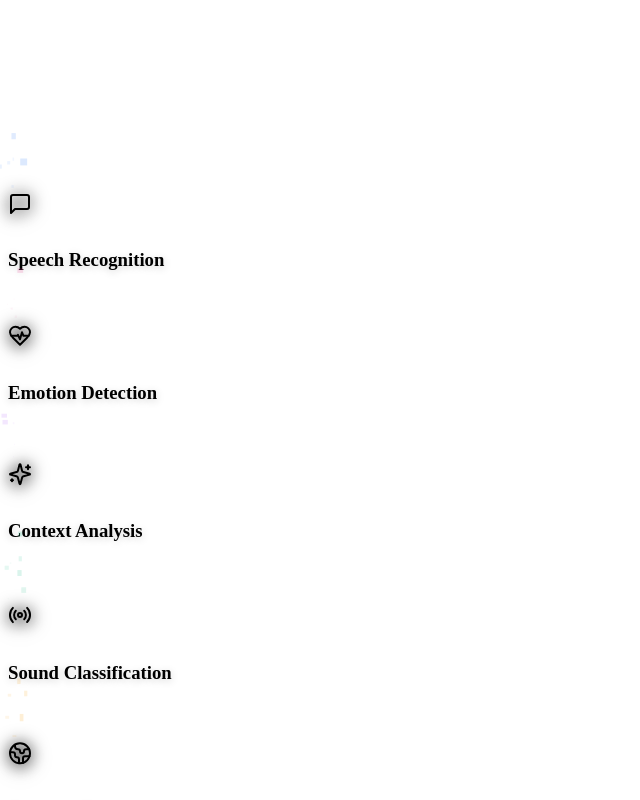
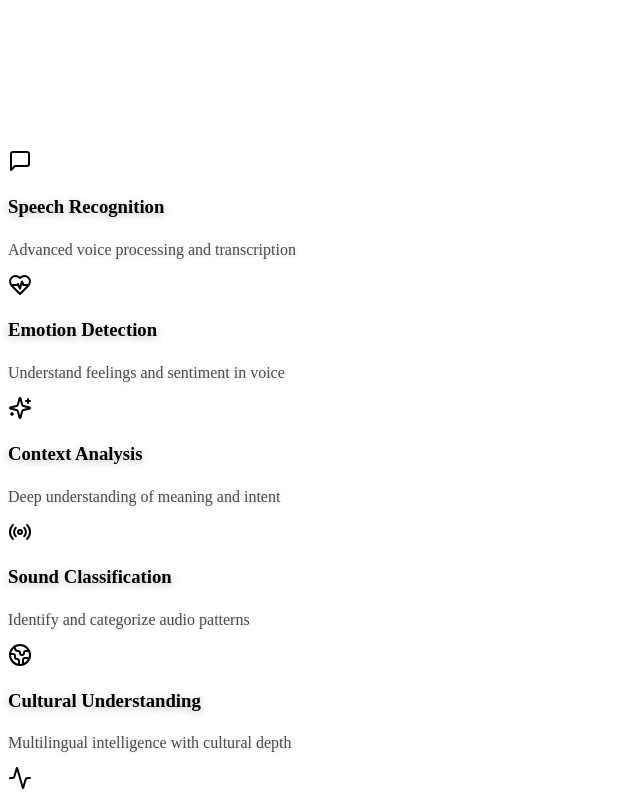
Before and after one commit to Rivalcoder/SIH-ALM-Frontend, a Next.js app: page /Landing in a window 1280 px wide. Shown: the part 1460-2260 px from the top of the page, without its empty margins (0-640 px from the left). Built offline with nearby package versions, Linux system fonts and the light colour scheme.

Commit message:
[Edit] Bugs

```diff
--- a/src/components/landing/Showcase.tsx
+++ b/src/components/landing/Showcase.tsx
@@ -148,274 +148,139 @@ function CapabilityOrb({
       }}
       className="group relative"
     >
-      {/* Dark background on hover - only in dark mode */}
+      {/* Main card container - circular glass orb */}
       <motion.div
-        className="absolute inset-0 rounded-3xl hidden dark:block bg-black/60 opacity-0 group-hover:opacity-100 transition-opacity duration-300 -z-10"
-      />
-
-      {/* Main orb container - ensure it's square for perfect circle */}
-      <motion.div
-        className="relative w-full aspect-square rounded-3xl overflow-hidden"
+        className="relative w-full aspect-square overflow-hidden rounded-full"
         animate={{
-          scale: expanded ? 1.03 : 1,
-          borderRadius: expanded ? "1.5rem" : "50%",
+          scale: expanded ? 1.02 : 1,
         }}
         transition={{
-          duration: 0.6,
+          duration: 0.3,
           ease: [0.16, 1, 0.3, 1],
         }}
       >
 
-        {/* Glass morphism surface - transparent in light mode, dark in dark mode */}
+        {/* Glass morphism surface - subtle circular highlight, very transparent */}
         <motion.div
-          className="absolute inset-0 backdrop-blur-xl border"
+          className="absolute inset-0 backdrop-blur-xl border rounded-full"
           style={{
             background: expanded
-              ? "transparent"
-              : "transparent",
-            borderColor: `${capability.glowColor}40`,
-            boxShadow: `0 4px 16px ${capability.glowColor}30`,
+              ? `radial-gradient(circle at 50% 30%, rgba(255,255,255,0.16), transparent 60%), radial-gradient(circle, rgba(0,0,0,0.9), rgba(0,0,0,1))`
+              : "radial-gradient(circle at 50% 120%, rgba(255,255,255,0.06), transparent 75%)",
+            borderColor: `${capability.glowColor}22`,
+            boxShadow: expanded
+              ? `0 0 32px ${capability.glowColor}55`
+              : `0 0 10px ${capability.glowColor}25`,
           }}
         />
-        {/* Dark mode overlay - dark background on hover */}
+
+        {/* Pulsing outline around card when hovered - circular */}
         <motion.div
-          className="absolute inset-0 backdrop-blur-xl border hidden dark:block"
+          className="absolute inset-0 rounded-full pointer-events-none"
           style={{
-            background: expanded
-              ? "rgba(0, 0, 0, 0.4)"
-              : "transparent",
+            border: "1px solid",
             borderColor: `${capability.glowColor}40`,
-            boxShadow: `0 4px 16px ${capability.glowColor}30`,
           }}
-          transition={{ duration: 0.3 }}
+          animate={expanded
+            ? {
+                opacity: [0.45, 0, 0.45],
+                scale: [1, 1.03, 1],
+              }
+            : {
+                opacity: 0,
+                scale: 1,
+              }}
+          transition={{
+            duration: 1.4,
+            repeat: expanded ? Infinity : 0,
+            ease: "easeOut",
+          }}
         />
 
 
-        {/* Floating particles */}
-        {[...Array(8)].map((_, i) => (
+        {/* Content */}
+        <div className="relative z-10 h-full flex flex-col items-center justify-center p-6 text-center">
+          {/* Icon + label */}
           <motion.div
-            key={i}
-            className="absolute rounded-full"
-            style={{
-              width: `${4 + Math.random() * 4}px`,
-              height: `${4 + Math.random() * 4}px`,
-              background: capability.glowColor,
-              left: `${Math.random() * 100}%`,
-              top: `${Math.random() * 100}%`,
-            }}
+            className="relative mb-4 flex flex-col items-center"
             animate={{
-              y: [0, -30, 0],
-              x: [0, (Math.random() - 0.5) * 40, 0],
-              opacity: [0, expanded ? 0.8 : 0.3, 0],
-              scale: [0, 1, 0],
+              y: expanded ? -4 : 0,
             }}
             transition={{
-              duration: 3 + Math.random() * 2,
-              repeat: Infinity,
-              delay: i * 0.3,
-              ease: "easeInOut",
-            }}
-          />
-        ))}
-
-        {/* Content */}
-        <div className="relative z-10 h-full flex flex-col items-center justify-center p-6 text-center">
-          {/* Icon with morphing container */}
-          <motion.div
-            className="relative mb-6"
-            animate={{
-              y: expanded ? 0 : [0, -12, 0],
-              scale: expanded ? 1.2 : 1,
-            }}
-            transition={{
-              y: {
-                duration: 4,
-                repeat: Infinity,
-                ease: "easeInOut",
-                delay: index * 0.2,
-              },
-              scale: {
-                duration: 0.5,
+              duration: 0.25,
               ease: [0.23, 1, 0.32, 1],
-              },
-            }}
-          >
-            {/* Pulsing orb rings - visible pulse only */}
-            {[...Array(3)].map((_, i) => (
-              <motion.div
-                key={i}
-                className="absolute inset-0 rounded-full border-2 pointer-events-none"
-                style={{
-                  borderColor: capability.glowColor,
-                  left: `${-i * 20}px`,
-                  top: `${-i * 20}px`,
-                  right: `${-i * 20}px`,
-                  bottom: `${-i * 20}px`,
-                  filter: `drop-shadow(0 0 ${4 + i * 2}px ${capability.glowColor})`,
-                }}
-                animate={{
-                  scale: [1, 1.5 + i * 0.3, 1],
-                  opacity: [0.8 - i * 0.2, 0, 0.8 - i * 0.2],
-                }}
-                transition={{
-                  duration: 2.5 + i * 0.5,
-                  repeat: Infinity,
-                  ease: "easeOut",
-                  delay: i * 0.3 + index * 0.1,
-                }}
-              />
-            ))}
-
-            {/* Icon container with morphing shape - transparent background */}
-            <motion.div
-              className="relative w-20 h-20 sm:w-24 sm:h-24 flex items-center justify-center"
-              animate={{
-                borderRadius: expanded ? "1rem" : "50%",
-                rotate: expanded ? [0, 360] : 0,
-                scale: expanded ? 1.1 : 1,
-              }}
-              transition={{
-                borderRadius: { duration: 0.5, ease: [0.16, 1, 0.3, 1] },
-                rotate: {
-                  duration: expanded ? 20 : 0,
-                  repeat: Infinity,
-                  ease: "linear",
-                },
-                scale: { duration: 0.4, ease: [0.16, 1, 0.3, 1] },
-              }}
-              style={{
-                background: "transparent",
-                boxShadow: expanded
-                  ? `0 0 50px ${capability.glowColor}80, 0 4px 12px ${capability.glowColor}40`
-                  : `0 0 30px ${capability.glowColor}50, 0 2px 8px ${capability.glowColor}30`,
             }}
           >
             <motion.div
+              className="relative w-20 h-20 sm:w-24 sm:h-24 flex items-center justify-center rounded-full border shadow-lg bg-background/5 dark:bg-background/20"
+              style={{
+                borderColor: `rgba(255,255,255,0.14)`,
+                boxShadow: expanded
+                  ? `0 0 36px ${capability.glowColor}75, 0 10px 26px rgba(0,0,0,0.55)`
+                  : `0 0 18px ${capability.glowColor}45, 0 6px 16px rgba(0,0,0,0.45)`,
+              }}
               animate={{
-                  rotate: expanded ? [0, -360] : 0,
+                scale: expanded ? [1, 1.05, 1] : 1,
               }}
               transition={{
-                  duration: expanded ? 15 : 0,
-                  repeat: Infinity,
-                  ease: "linear",
+                duration: expanded ? 1.6 : 0.3,
+                repeat: expanded ? Infinity : 0,
+                ease: "easeInOut",
               }}
             >
-                <Icon
-                  className={`h-10 w-10 sm:h-12 sm:w-12 ${capability.iconColor} relative z-10`}
+              {/* Pulsing glow behind icon when hovered */}
+              <motion.div
+                className="absolute inset-0 rounded-full"
                 style={{
-                    filter: "drop-shadow(0 4px 8px rgba(0,0,0,0.3)) drop-shadow(0 0 8px currentColor)",
+                  background: `radial-gradient(circle, ${capability.glowColor}40, transparent 70%)`,
+                }}
+                animate={expanded
+                  ? {
+                      scale: [1, 1.18, 1],
+                      opacity: [0.5, 0, 0.5],
+                    }
+                  : {
+                      scale: 1,
+                      opacity: 0,
+                    }}
+                transition={{
+                  duration: 1.8,
+                  repeat: expanded ? Infinity : 0,
+                  ease: "easeOut",
                 }}
               />
-              </motion.div>
-
-              {/* Inner glow - pulse effect only */}
-              <motion.div
-                className="absolute inset-0 rounded-full pointer-events-none"
-                style={{
-                  background: `radial-gradient(circle, ${capability.glowColor.replace('0.6', '0.4')}, transparent 70%)`,
-                }}
-                animate={{
-                  scale: [1, 1.5, 1],
-                  opacity: [0.4, 0.8, 0.4],
-                }}
-                transition={{
-                  duration: 2,
-                  repeat: Infinity,
-                  ease: "easeInOut",
-                }}
+              <Icon
+                className={`h-10 w-10 sm:h-12 sm:w-12 ${capability.iconColor}`}
               />
             </motion.div>
-          </motion.div>
-
-          {/* Text content with slide animation */}
-          <AnimatePresence mode="wait">
-            {expanded && (
-              <motion.div
-                initial={{ opacity: 0, y: 10, scale: 0.95 }}
-                animate={{ opacity: 1, y: 0, scale: 1 }}
-                exit={{ opacity: 0, y: 10, scale: 0.95 }}
-                transition={{ duration: 0.5, ease: [0.16, 1, 0.3, 1] }}
-                className="overflow-hidden"
-              >
             <motion.h3
-                  className="font-bold text-lg sm:text-xl mb-2 text-foreground"
+              className="font-bold text-sm sm:text-base mt-4 text-foreground"
               style={{
-                    textShadow: "0 2px 8px rgba(0,0,0,0.2)",
+                textShadow: "0 2px 8px rgba(0,0,0,0.3)",
               }}
-                  initial={{ opacity: 0 }}
+              initial={false}
               animate={{ opacity: 1 }}
-                  transition={{ delay: 0.1 }}
             >
               {capability.label}
             </motion.h3>
+          </motion.div>
 
+          {/* Description shown more on hover */}
           <motion.p
-                  className="text-sm sm:text-base mb-4 leading-relaxed font-semibold text-foreground/80"
+            className="text-xs sm:text-sm leading-relaxed text-foreground/80 max-w-xs mx-auto"
             style={{
-                    textShadow: "0 1px 4px rgba(0,0,0,0.15)",
+              textShadow: "0 1px 4px rgba(0,0,0,0.25)",
             }}
-                  initial={{ opacity: 0 }}
-                  animate={{ opacity: 1 }}
-                  transition={{ delay: 0.2 }}
+            initial={false}
+            animate={{
+              opacity: expanded ? 1 : 0.7,
+              y: expanded ? 0 : 4,
+            }}
+            transition={{ duration: 0.25, ease: "easeOut" }}
           >
             {capability.description}
           </motion.p>
-
-                <motion.div
-                  className="flex items-center justify-center gap-2 font-bold text-foreground/70"
-                  style={{
-                    textShadow: "0 1px 4px rgba(0,0,0,0.2)",
-                  }}
-                  initial={{ opacity: 0, x: -10 }}
-                  animate={{ opacity: 1, x: 0 }}
-                  transition={{ delay: 0.3 }}
-                >
-                  <span className="text-xs">Explore</span>
-                  <ArrowRight className="h-4 w-4" />
-                </motion.div>
-              </motion.div>
-            )}
-          </AnimatePresence>
-
-          {/* Compact label when not expanded */}
-          <AnimatePresence>
-            {!expanded && (
-              <motion.h3
-                initial={{ opacity: 0 }}
-                animate={{ opacity: 1 }}
-                exit={{ opacity: 0 }}
-                className="font-bold text-sm sm:text-base mt-4 text-foreground"
-                style={{
-                  textShadow: "0 2px 8px rgba(0,0,0,0.2)",
-                }}
-              >
-                {capability.label}
-              </motion.h3>
-            )}
-          </AnimatePresence>
         </div>
-
-        {/* Interactive light spot that follows mouse */}
-        {expanded && (
-          <motion.div
-            className="absolute rounded-full pointer-events-none"
-            style={{
-              width: "200px",
-              height: "200px",
-              background: `radial-gradient(circle, ${capability.glowColor}30, transparent 70%)`,
-              left: mousePosition.x - 100,
-              top: mousePosition.y - 100,
-            }}
-            animate={{
-              scale: [1, 1.2, 1],
-            }}
-            transition={{
-              duration: 2,
-              repeat: Infinity,
-              ease: "easeInOut",
-            }}
-          />
-        )}
       </motion.div>
     </motion.div>
   );
@@ -426,49 +291,11 @@ export function Showcase() {
 
   return (
     <section className="py-24 md:py-32 relative overflow-hidden">
-      {/* Animated mesh gradient background */}
+      {/* Mesh gradient background (static to improve scroll performance) */}
       <div className="absolute inset-0 overflow-hidden pointer-events-none">
-        <motion.div
-          className="absolute top-1/4 left-1/4 w-[500px] h-[500px] rounded-full bg-gradient-to-br from-blue-500/20 via-purple-500/20 to-pink-500/20 blur-3xl"
-          animate={{
-            x: [0, 100, 0],
-            y: [0, 50, 0],
-            scale: [1, 1.3, 1],
-            rotate: [0, 180, 360],
-          }}
-          transition={{
-            duration: 20,
-            repeat: Infinity,
-            ease: "easeInOut",
-          }}
-        />
-        <motion.div
-          className="absolute bottom-1/4 right-1/4 w-[500px] h-[500px] rounded-full bg-gradient-to-br from-cyan-500/20 via-teal-500/20 to-emerald-500/20 blur-3xl"
-          animate={{
-            x: [0, -100, 0],
-            y: [0, -50, 0],
-            scale: [1, 1.3, 1],
-            rotate: [360, 180, 0],
-          }}
-          transition={{
-            duration: 25,
-            repeat: Infinity,
-            ease: "easeInOut",
-            delay: 0.5,
-          }}
-        />
-        <motion.div
-          className="absolute top-1/2 left-1/2 -translate-x-1/2 -translate-y-1/2 w-[600px] h-[600px] rounded-full bg-gradient-to-br from-violet-500/10 via-fuchsia-500/10 to-rose-500/10 blur-3xl"
-          animate={{
-            scale: [1, 1.2, 1],
-            rotate: [0, 360],
-          }}
-          transition={{
-            duration: 30,
-            repeat: Infinity,
-            ease: "linear",
-          }}
-        />
+        <div className="absolute top-1/4 left-1/4 w-[500px] h-[500px] rounded-full bg-gradient-to-br from-blue-500/20 via-purple-500/20 to-pink-500/20 blur-3xl" />
+        <div className="absolute bottom-1/4 right-1/4 w-[500px] h-[500px] rounded-full bg-gradient-to-br from-cyan-500/20 via-teal-500/20 to-emerald-500/20 blur-3xl" />
+        <div className="absolute top-1/2 left-1/2 -translate-x-1/2 -translate-y-1/2 w-[600px] h-[600px] rounded-full bg-gradient-to-br from-violet-500/10 via-fuchsia-500/10 to-rose-500/10 blur-3xl" />
       </div>
 
       {/* Animated grid pattern */}
@@ -604,14 +431,14 @@ export function Showcase() {
                         strokeWidth="2"
                         filter="url(#energyGlow)"
                         initial={{ pathLength: 0, opacity: 0 }}
-                        whileInView={{ pathLength: 1, opacity: hoveredIndex === i || hoveredIndex === i + j + 1 ? 0.6 : 0.15 }}
+                        whileInView={{ pathLength: 1, opacity: hoveredIndex === i || hoveredIndex === i + j + 1 ? 0.8 : 0.25 }}
                         viewport={{ once: true }}
                         transition={{
                           pathLength: { duration: 2, delay: (i + j) * 0.15, ease: "easeInOut" },
                           opacity: { duration: 0.3 },
                         }}
                         animate={{
-                          opacity: hoveredIndex === i || hoveredIndex === i + j + 1 ? 0.6 : 0.15,
+                          opacity: hoveredIndex === i || hoveredIndex === i + j + 1 ? 0.8 : 0.25,
                         }}
                       />
                     );
@@ -623,7 +450,7 @@ export function Showcase() {
           </div>
 
           {/* Orbs grid */}
-          <div className="grid grid-cols-1 sm:grid-cols-2 md:grid-cols-3 gap-6 md:gap-8 relative z-10">
+          <div className="grid grid-cols-1 sm:grid-cols-2 md:grid-cols-3 gap-x-6 gap-y-10 md:gap-x-8 md:gap-y-16 relative z-10">
             {capabilities.map((capability, index) => (
               <CapabilityOrb
                 key={index}
```
Lines whose indentation alone changed are shown as unchanged.
